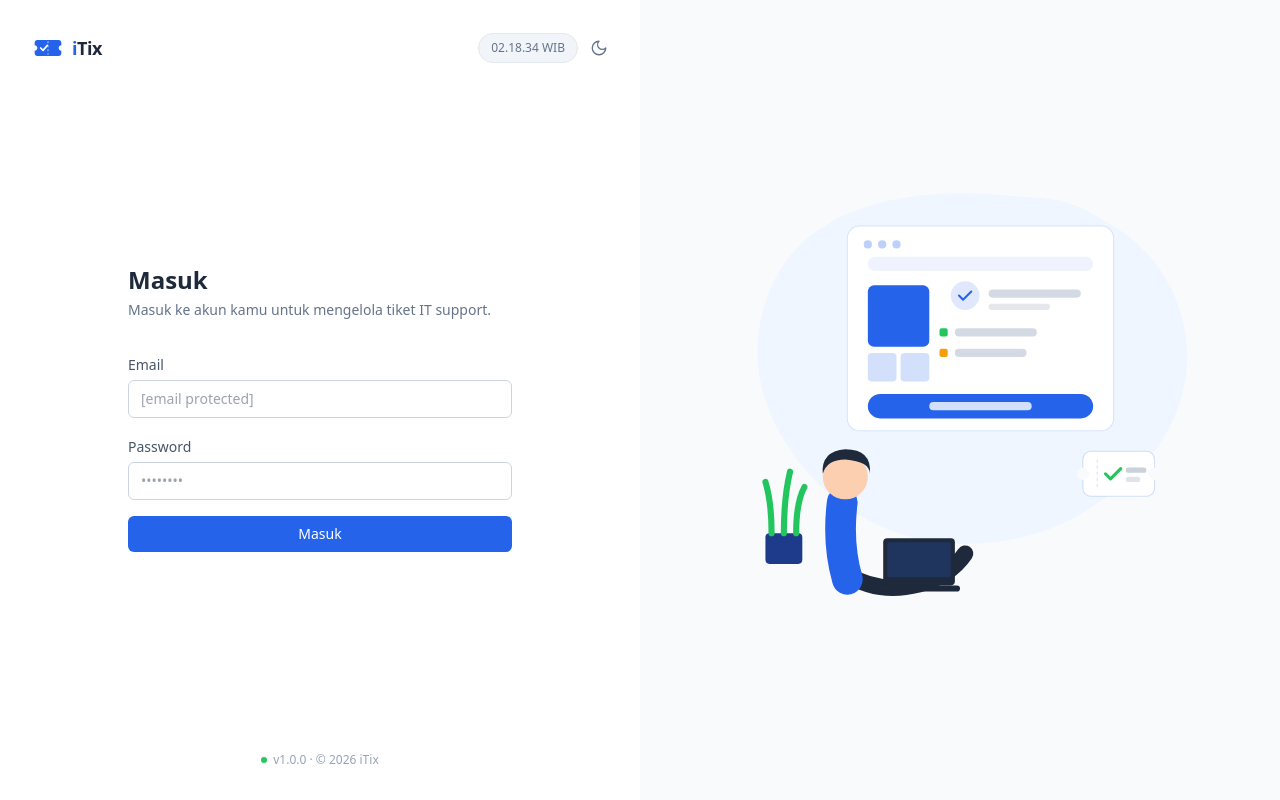
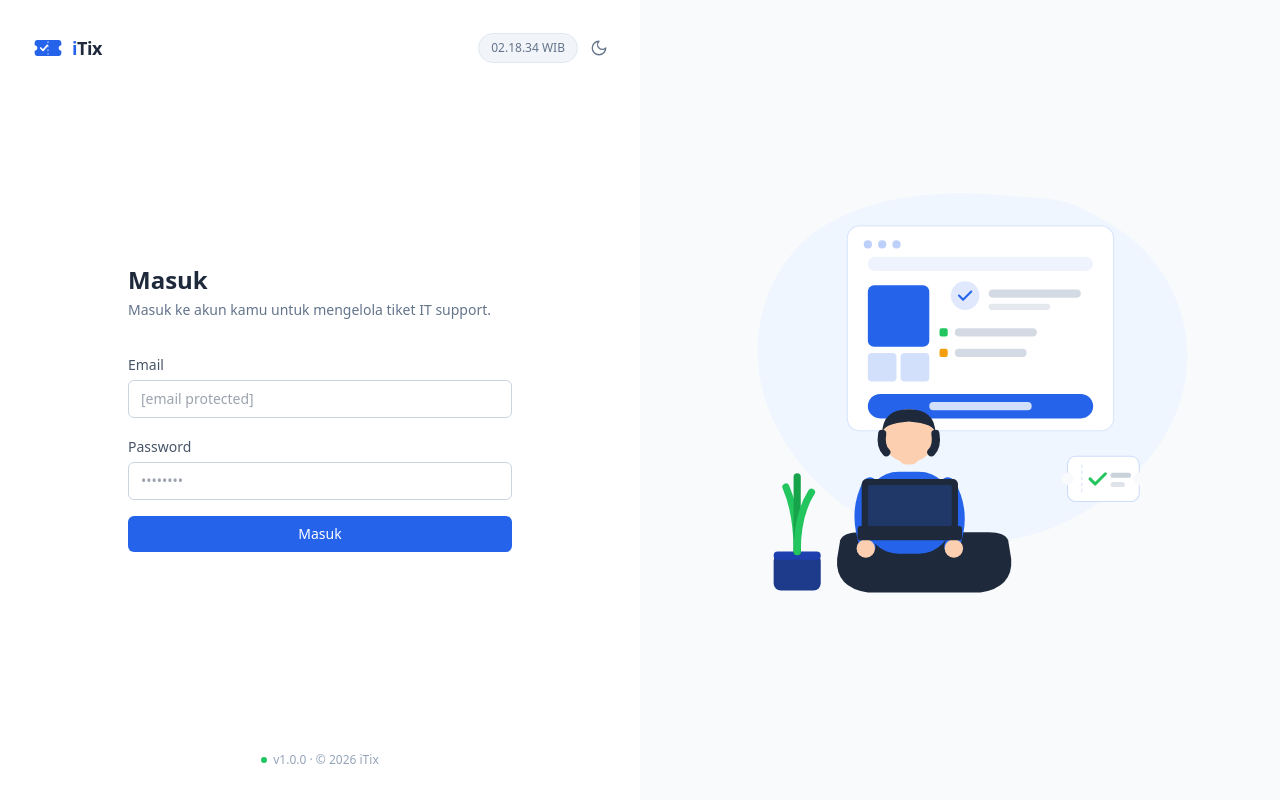
Before and after one commit to adiapandi/ticketsys, a React (Vite) app in the folder frontend/: page /login in a window 1280 px wide. Built offline with nearby package versions, Linux system fonts and the light colour scheme; no server answers.

Commit message:
Refactor LoginIllustration component and update design
Removed comments for various elements in the SVG illustration and updated the design for a seated person with a laptop.

```diff
--- a/frontend/src/components/LoginIllustration.tsx
+++ b/frontend/src/components/LoginIllustration.tsx
@@ -9,19 +9,15 @@ export function LoginIllustration() {
 
       {/* Card / browser mockup */}
       <rect x="140" y="40" width="260" height="200" rx="12" className="fill-white dark:fill-slate-700" stroke="#2563EB" strokeOpacity="0.15" />
-      {/* Top bar dots */}
       <circle cx="160" cy="58" r="4" fill="#2563EB" fillOpacity="0.3" />
       <circle cx="174" cy="58" r="4" fill="#2563EB" fillOpacity="0.3" />
       <circle cx="188" cy="58" r="4" fill="#2563EB" fillOpacity="0.3" />
-      {/* Address bar */}
       <rect x="160" y="70" width="220" height="14" rx="7" fill="#2563EB" fillOpacity="0.08" />
 
-      {/* Sidebar boxes */}
       <rect x="160" y="98" width="60" height="60" rx="6" fill="#2563EB" />
       <rect x="160" y="164" width="28" height="28" rx="4" fill="#2563EB" fillOpacity="0.2" />
       <rect x="192" y="164" width="28" height="28" rx="4" fill="#2563EB" fillOpacity="0.2" />
 
-      {/* Content lines (ticket list style) */}
       <circle cx="255" cy="108" r="14" fill="#2563EB" fillOpacity="0.15" />
       <path d="M249 108l4 4 8-8" stroke="#2563EB" strokeWidth="2" strokeLinecap="round" strokeLinejoin="round" fill="none" />
       <rect x="278" y="102" width="90" height="8" rx="4" fill="#94A3B8" fillOpacity="0.4" />
@@ -33,32 +29,74 @@ export function LoginIllustration() {
       <rect x="230" y="160" width="8" height="8" rx="2" fill="#F59E0B" />
       <rect x="245" y="160" width="70" height="8" rx="4" fill="#94A3B8" fillOpacity="0.4" />
 
-      {/* Button */}
       <rect x="160" y="204" width="220" height="24" rx="12" fill="#2563EB" />
       <rect x="220" y="212" width="100" height="8" rx="4" fill="white" fillOpacity="0.8" />
 
-      {/* Simple seated person */}
-      <g transform="translate(80 250)">
-        {/* Plant pot */}
-        <rect x="-20" y="90" width="36" height="30" rx="4" fill="#1E3A8A" />
-        <path d="M-14 90 Q-14 60 -20 40 M-2 90 Q-2 55 4 30 M10 90 Q10 60 18 45" stroke="#22C55E" strokeWidth="6" strokeLinecap="round" fill="none" />
-
-        {/* Legs */}
-        <path d="M60 130 Q90 150 130 140 Q160 132 175 110" stroke="#1E293B" strokeWidth="16" strokeLinecap="round" fill="none" className="dark:stroke-slate-500" />
-        {/* Body */}
-        <path d="M55 60 Q50 100 60 135" stroke="#2563EB" strokeWidth="30" strokeLinecap="round" fill="none" />
-        {/* Head */}
-        <circle cx="58" cy="35" r="22" fill="#FBCFB0" />
-        {/* Hair */}
-        <path d="M36 32 Q34 10 58 8 Q84 8 82 32 Q82 20 58 18 Q40 18 36 32Z" fill="#1E293B" className="dark:fill-slate-900" />
-        {/* Laptop */}
-        <rect x="95" y="95" width="70" height="46" rx="4" fill="#1E293B" className="dark:fill-slate-600" />
-        <rect x="99" y="99" width="62" height="34" rx="2" fill="#2563EB" fillOpacity="0.2" />
-        <rect x="90" y="141" width="80" height="6" rx="3" fill="#1E293B" className="dark:fill-slate-600" />
+      {/* Tanaman */}
+      <g transform="translate(60 250)">
+        <rect x="8" y="110" width="46" height="36" rx="7" fill="#1E3A8A" />
+        <rect x="8" y="108" width="46" height="8" rx="4" fill="#1E40AF" />
+        <path d="M31 108 Q31 70 20 45" stroke="#22C55E" strokeWidth="7" strokeLinecap="round" fill="none" />
+        <path d="M31 108 Q31 65 31 35" stroke="#16A34A" strokeWidth="7" strokeLinecap="round" fill="none" />
+        <path d="M31 108 Q31 72 45 50" stroke="#22C55E" strokeWidth="7" strokeLinecap="round" fill="none" />
       </g>
 
-      {/* Floating ticket icon */}
-      <g transform="translate(370 260)">
+      {/* Orang duduk bersila dengan laptop */}
+      <g transform="translate(120 235)">
+        {/* Kaki bersila */}
+        <path
+          d="M10 130 Q8 158 40 163 L150 163 Q182 158 180 130 L177 112 Q174 104 158 104 L32 104 Q16 104 13 112 Z"
+          fill="#1E293B"
+          className="dark:fill-slate-600"
+        />
+
+        {/* Lengan kiri (dari sudut pandang kita) */}
+        <path
+          d="M42 58 Q28 85 40 118"
+          stroke="#2563EB"
+          strokeWidth="15"
+          strokeLinecap="round"
+          fill="none"
+        />
+        {/* Lengan kanan */}
+        <path
+          d="M118 58 Q134 85 122 118"
+          stroke="#2563EB"
+          strokeWidth="15"
+          strokeLinecap="round"
+          fill="none"
+        />
+
+        {/* Badan */}
+        <rect x="38" y="45" width="84" height="80" rx="32" fill="#2563EB" />
+
+        {/* Leher */}
+        <rect x="70" y="20" width="20" height="18" rx="8" fill="#FBCFB0" />
+
+        {/* Kepala */}
+        <circle cx="80" cy="10" r="26" fill="#FBCFB0" />
+
+        {/* Rambut */}
+        <path
+          d="M54 8 Q54 -16 80 -16 Q106 -16 106 8 Q106 -2 80 -4 Q54 -2 54 8Z"
+          fill="#1E293B"
+          className="dark:fill-slate-900"
+        />
+        <path d="M54 8 Q52 20 58 26" stroke="#1E293B" strokeWidth="8" strokeLinecap="round" fill="none" className="dark:stroke-slate-900" />
+        <path d="M106 8 Q108 20 102 26" stroke="#1E293B" strokeWidth="8" strokeLinecap="round" fill="none" className="dark:stroke-slate-900" />
+
+        {/* Tangan (di ujung lengan, dekat laptop) */}
+        <circle cx="38" cy="120" r="9" fill="#FBCFB0" />
+        <circle cx="124" cy="120" r="9" fill="#FBCFB0" />
+
+        {/* Laptop */}
+        <rect x="30" y="98" width="102" height="14" rx="3" fill="#1E293B" className="dark:fill-slate-600" />
+        <rect x="34" y="52" width="94" height="52" rx="5" fill="#1E293B" className="dark:fill-slate-600" />
+        <rect x="40" y="58" width="82" height="40" rx="2" fill="#2563EB" fillOpacity="0.25" />
+      </g>
+
+      {/* Kartu ticket melayang */}
+      <g transform="translate(355 265)">
         <rect x="0" y="0" width="70" height="44" rx="8" fill="white" className="dark:fill-slate-700" stroke="#2563EB" strokeOpacity="0.2" />
         <circle cx="0" cy="22" r="6" fill="#F8FAFC" className="dark:fill-slate-900" />
         <circle cx="70" cy="22" r="6" fill="#F8FAFC" className="dark:fill-slate-900" />
```
